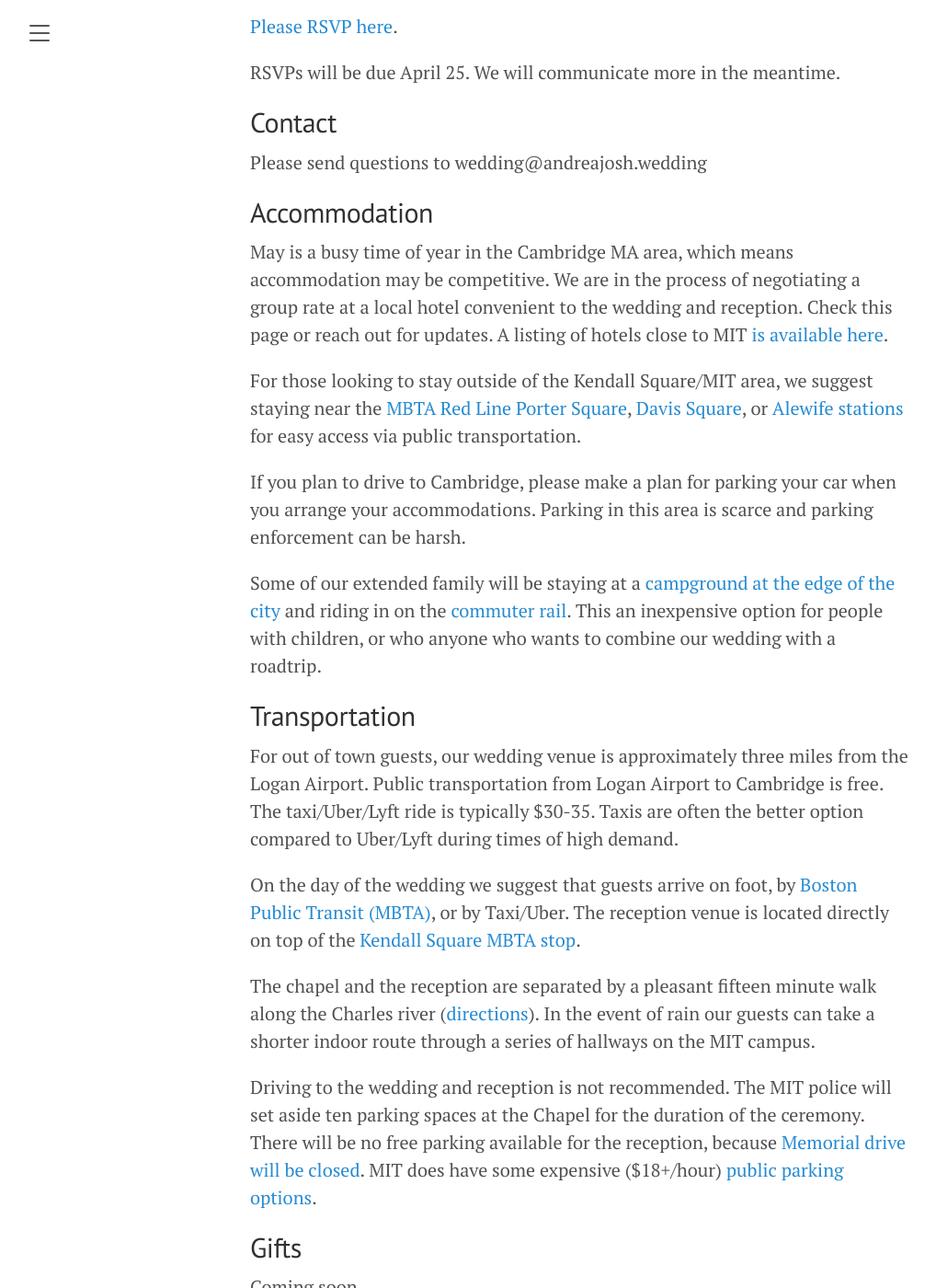
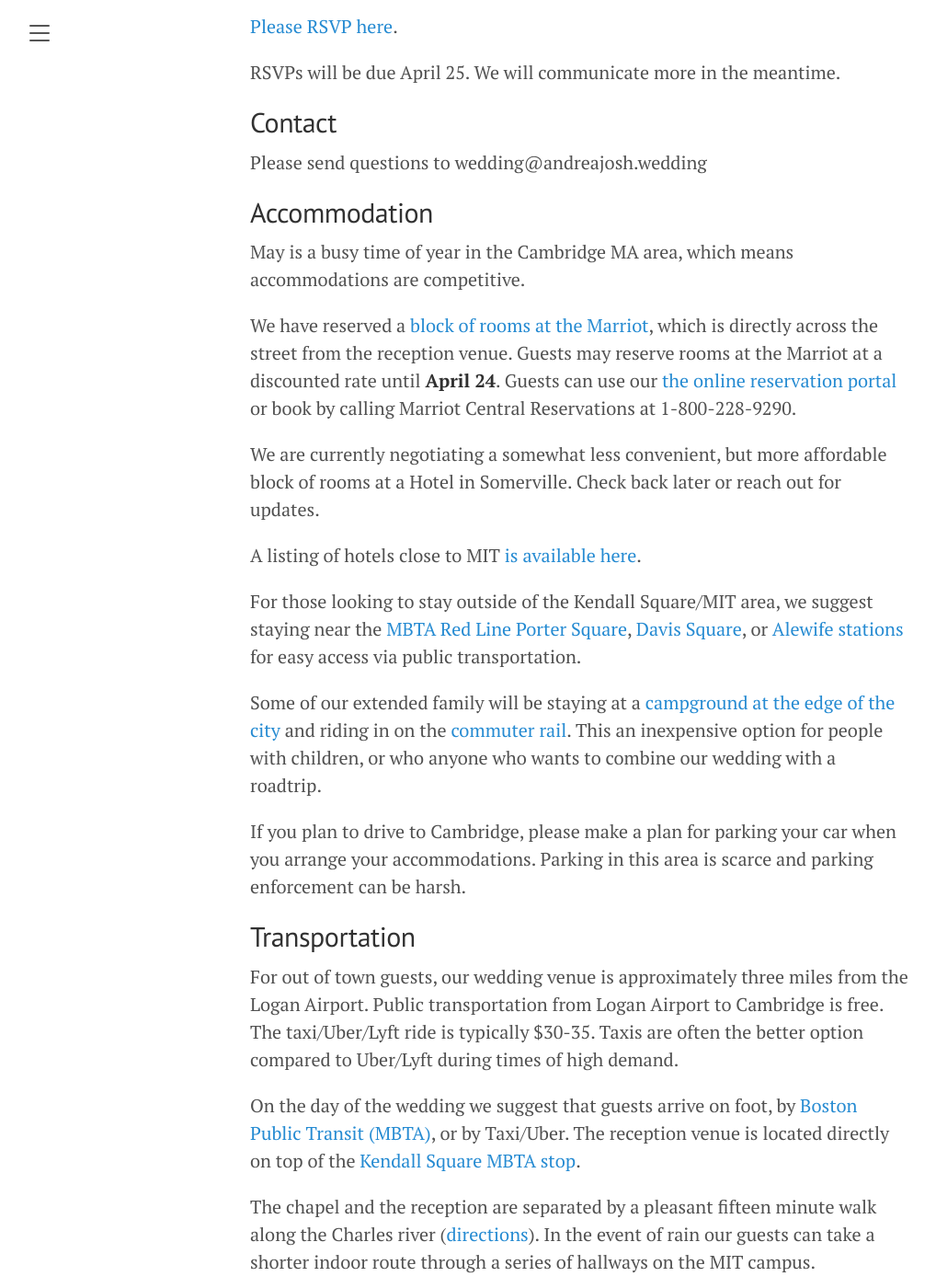
Before and after one commit to JoshBradshaw/andreajosh.github.io, a Jekyll site: the page built from _posts/2023-12-30-overview.md, in a window 1280 px wide and 1400 px high, scrolled down 786 px. Shown: the whole window at 92% size, without its empty margins (8-1026 px from the left). Built offline with Jekyll 4.4.1, drawn with Linux system fonts in a browser that asks for light colours; some of the changed text lies outside the part shown.

Commit message:
Update 2023-12-30-overview.md

```diff
--- a/_posts/2023-12-30-overview.md
+++ b/_posts/2023-12-30-overview.md
@@ -24,13 +24,19 @@ Please send questions to wedding@andreajosh.wedding
 
 ## Accommodation
 
-May is a busy time of year in the Cambridge MA area, which means accommodation may be competitive. We are in the process of negotiating a group rate at a local hotel convenient to the wedding and reception. Check this page or reach out for updates. A listing of hotels close to MIT [is available here](https://commencement.mit.edu/guests/visiting-cambridge/accommodations).
+May is a busy time of year in the Cambridge MA area, which means accommodations are competitive.
+
+We have reserved a [block of rooms at the Marriot](https://www.marriott.com/events/start.mi?id=1705508530715&key=GRP), which is directly across the street from the reception venue. Guests may reserve rooms at the Marriot at a discounted rate until **April 24**. Guests can use our [the online reservation portal](https://www.marriott.com/events/start.mi?id=1705508530715&key=GRP) or book by calling Marriot Central Reservations at 1-800-228-9290.
+
+We are currently negotiating a somewhat less convenient, but more affordable block of rooms at a Hotel in Somerville. Check back later or reach out for updates.
+
+A listing of hotels close to MIT [is available here](https://commencement.mit.edu/guests/visiting-cambridge/accommodations).
 
 For those looking to stay outside of the Kendall Square/MIT area, we suggest staying near the [MBTA Red Line](https://cdn.mbta.com/sites/default/files/2022-12/2022-12-12-subway-map-v37f.pdf) [Porter Square](https://maps.app.goo.gl/4Fj5gcrcY5QdFHnz6), [Davis Square](https://maps.app.goo.gl/qLPQCDX8tfgtqZtZ9), or [Alewife stations](https://maps.app.goo.gl/H2DGYJ8CWRxAiugPA) for easy access via public transportation.
 
+Some of our extended family will be staying at a [campground at the edge of the city](https://spaciousskiescampgrounds.com/minute-man/) and riding in on the [commuter rail]( https://www.mbta.com/schedules/commuter-rail). This an inexpensive option for people with children, or who anyone who wants to combine our wedding with a roadtrip.
+
 If you plan to drive to Cambridge, please make a plan for parking your car when you arrange your accommodations. Parking in this area is scarce and parking enforcement can be harsh.
-
-Some of our extended family will be staying at a [campground at the edge of the city](https://spaciousskiescampgrounds.com/minute-man/) and riding in on the [commuter rail]( https://www.mbta.com/schedules/commuter-rail). This an inexpensive option for people with children, or who anyone who wants to combine our wedding with a roadtrip.
 
 ## Transportation
 
@@ -56,5 +62,6 @@ Coming soon.
 30/12/23 | Basic website posted with some accommodation and transportation information
 31/12/23 | Added transit links. Added RSVP form
 01/01/24 | Add our story section
+01/19/24 | Add Marriot hotel block
 
 If you find a broken link or a typo please email: website@andreajosh.wedding so we can fix it.
```
